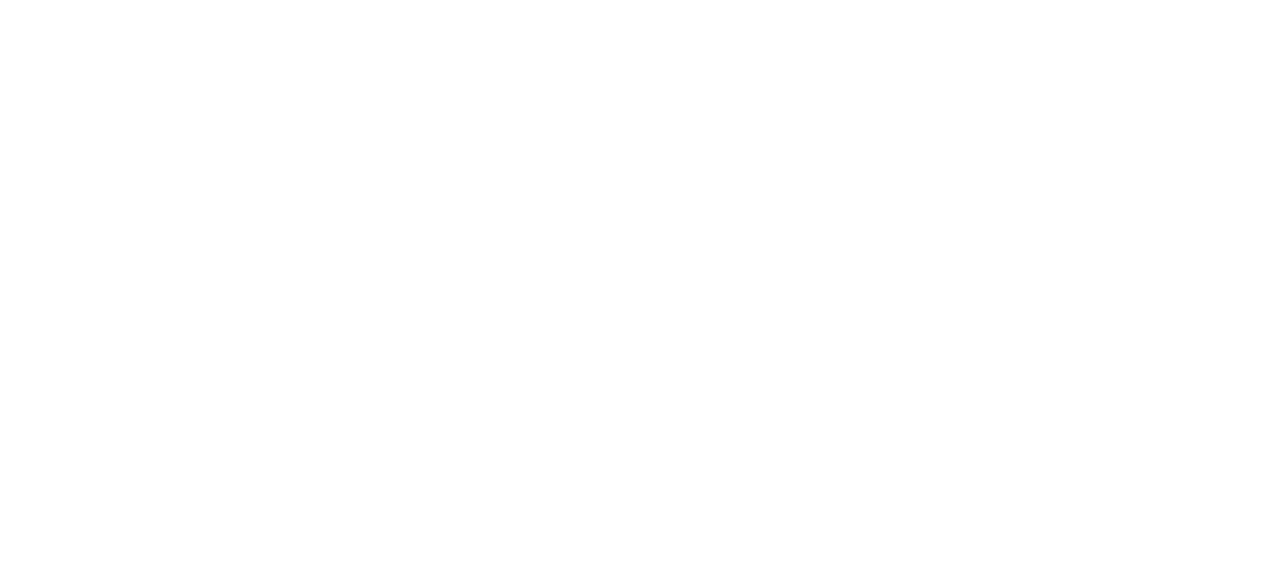
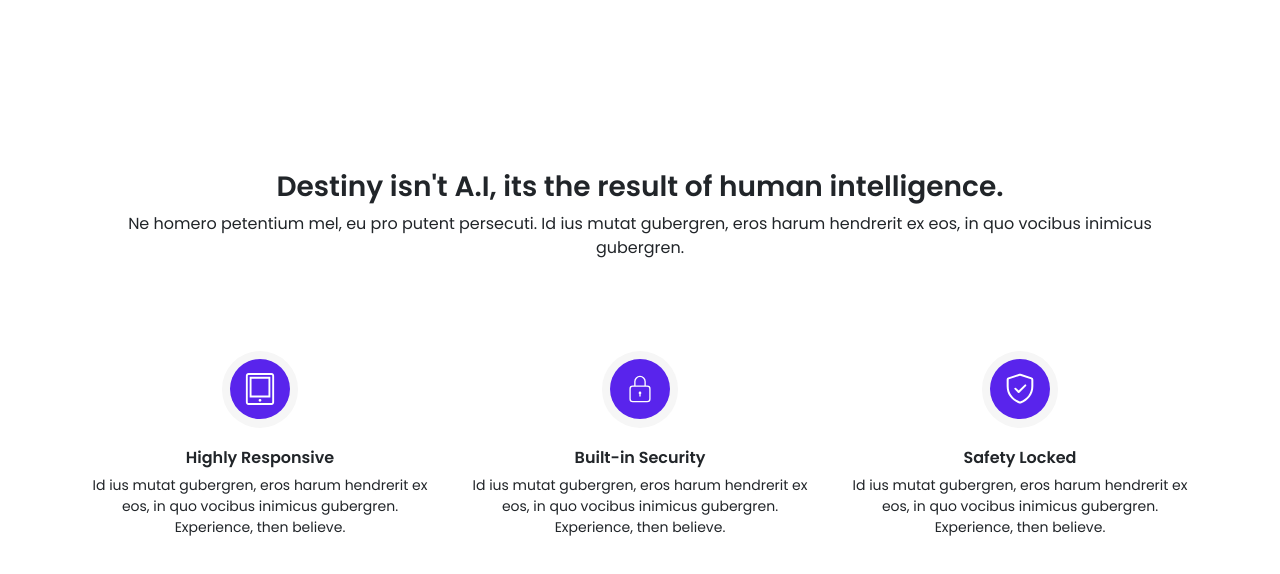
Before and after one commit to zapeture/PAGE_A_DAY_SERIES, a Next.js app in the folder apps/destiny/: page / in a window 1280 px wide. Shown: the part 808-1382 px from the top of the page. Before the commit the page ends 800 px from the top, so only its background shows below. Built offline with nearby package versions, Linux system fonts and the light colour scheme.

Commit message:
chore: Add BelowTheFoldSection component and update global styles

```diff
--- a/apps/destiny/app/globals.scss
+++ b/apps/destiny/app/globals.scss
@@ -1,6 +1,7 @@
 @import "bootstrap/scss/bootstrap.scss";
 
 $destiny-purple: #5924EC;
+$destiny-light: #F6F6F6;
 
 .main-header {
   min-height: 745px;
@@ -38,3 +39,54 @@
     }
   }
 }
+
+
+.below-the-fold {
+  min-height: 640px;
+
+  p {
+    font-size: 14px;
+  }
+
+  .below-the-fold-header {
+    padding-top: 100px;
+    padding-bottom: 75px;
+  }
+
+  .service-item-header {
+    margin-inline: auto;
+    display: flex;
+    justify-content: center;
+    align-items: center;
+    width: 100%;
+    max-width: 76.8px;
+    aspect-ratio: 1/1;
+    border-radius: 50%;
+    background-color: $destiny-light;
+    transition: border 0.3s ease-in;
+    margin-bottom: 20px;
+
+    &:hover{
+      border: 2px solid $destiny-purple;
+    }
+
+    .icon-wrapper {
+      display: flex;
+      justify-content: center;
+      align-items: center;
+      width: 100%;
+      max-width: 60px;
+      aspect-ratio: 1/1;
+      background-color: $destiny-purple;
+      display: flex;
+      justify-content: center;
+      align-items: center;
+      border-radius: 50%;
+
+      .icon {
+        color: white;
+        font-size: 2rem;
+      }
+    }
+  }
+}
--- a/apps/destiny/app/page.tsx
+++ b/apps/destiny/app/page.tsx
@@ -1,9 +1,11 @@
+import BelowTheFoldSection from "@/components/BelowTheFoldSection";
 import Header from "@/components/Header";
 
 export default function Home() {
   return (
     <>
       <Header />
+      <BelowTheFoldSection />
     </>
   );
 }
--- /dev/null
+++ b/apps/destiny/components/BelowTheFoldSection.tsx
@@ -0,0 +1,47 @@
+import { TfiTablet } from "react-icons/tfi";
+import { CiLock } from "react-icons/ci";
+import { GoShieldCheck } from "react-icons/go";
+
+export default function BelowTheFoldSection() {
+  return (
+    <section className="below-the-fold w-100 bg-white d-flex justify-content-center align-items-center">
+      <div className="container text-center">
+        <div className="row below-the-fold-header">
+          <div className="col">
+            <h3 className="h3 fw-semibold">Destiny isn't A.I, its the result of human intelligence.</h3>
+            <p className="fs-6">Ne homero petentium mel, eu pro putent persecuti. Id ius mutat gubergren, eros harum hendrerit ex eos, in quo vocibus inimicus gubergren.</p>
+          </div>
+        </div>
+        <div className="row below-the-fold-body">
+          <div className="col-12 col-md-6 col-lg-4">
+            <div className="service-item-header">
+              <span className="icon-wrapper">
+                <TfiTablet className="icon" />
+              </span>
+            </div>
+            <h6 className="fw-semibold">Highly Responsive</h6>
+            <p>Id ius mutat gubergren, eros harum hendrerit ex eos, in quo vocibus inimicus gubergren. Experience, then believe.</p>
+          </div>
+          <div className="col-12 col-md-6 col-lg-4">
+            <div className="service-item-header">
+              <span className="icon-wrapper">
+                <CiLock className="icon" />
+              </span>
+            </div>
+            <h6 className="fw-semibold">Built-in Security</h6>
+            <p>Id ius mutat gubergren, eros harum hendrerit ex eos, in quo vocibus inimicus gubergren. Experience, then believe.</p>
+          </div>
+          <div className="col-12 col-md-6 col-lg-4">
+            <div className="service-item-header">
+              <span className="icon-wrapper">
+                <GoShieldCheck className="icon" />
+              </span>
+            </div>
+            <h6 className="fw-semibold">Safety Locked</h6>
+            <p>Id ius mutat gubergren, eros harum hendrerit ex eos, in quo vocibus inimicus gubergren. Experience, then believe.</p>
+          </div>
+        </div>
+      </div>
+    </section>
+  )
+}
--- a/apps/destiny/package.json
+++ b/apps/destiny/package.json
@@ -13,7 +13,8 @@
     "bootstrap": "5.3.3",
     "next": "14.2.3",
     "react": "^18",
-    "react-dom": "^18"
+    "react-dom": "^18",
+    "react-icons": "^5.2.1"
   },
   "devDependencies": {
     "@types/node": "^20",
```
